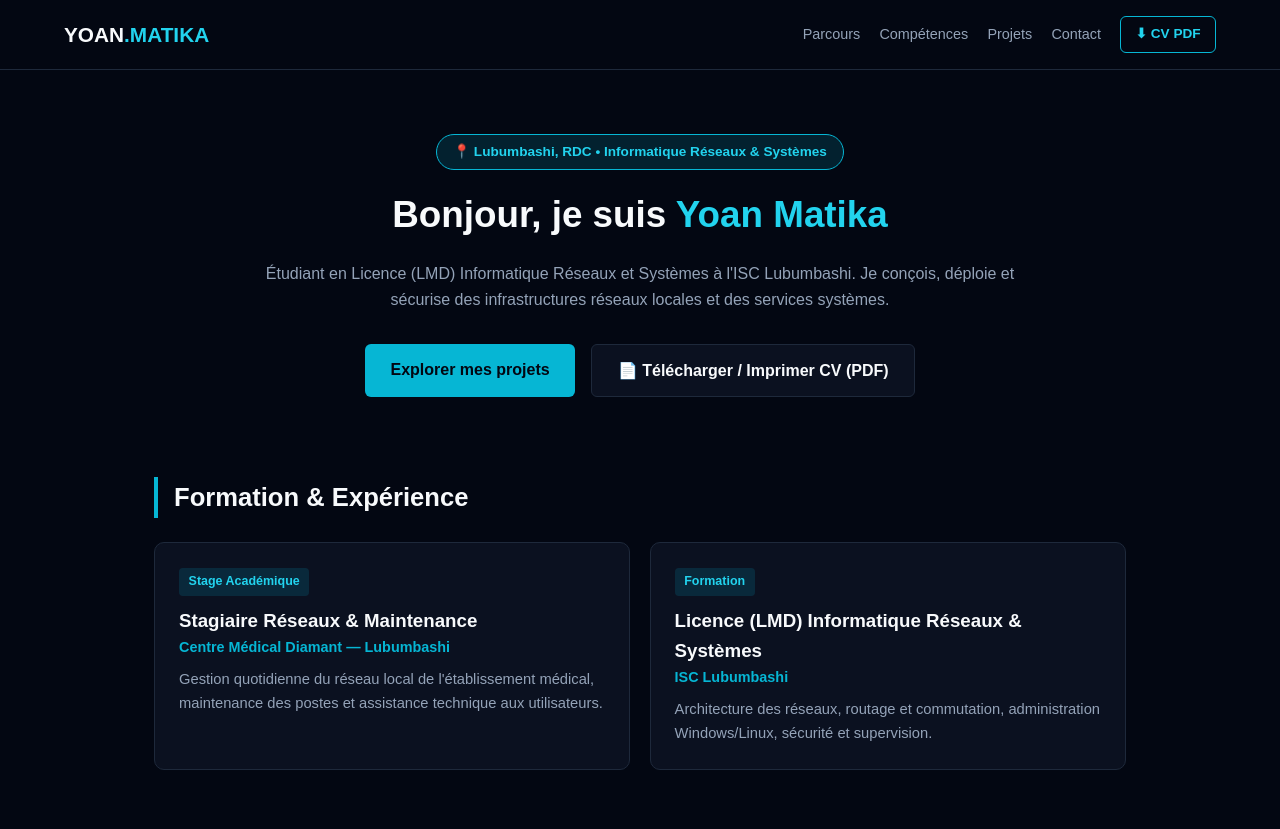
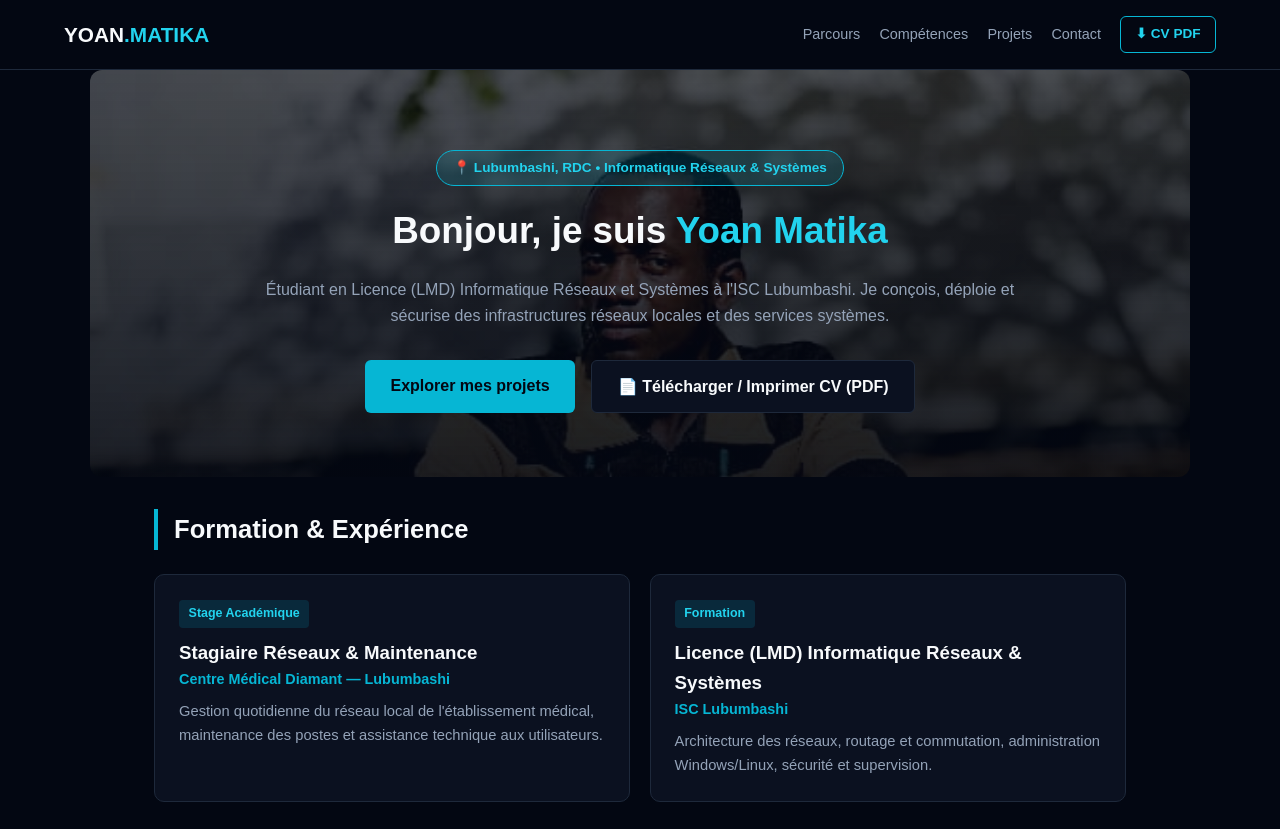
Before and after one commit to yannmat002-max/portefolio, a plain HTML site: page index.html in a window 1280 px wide. Shown: the top 829 px of the page. Drawn offline with Linux system fonts and the light colour scheme.

Commit message:
Modify hero section padding and background
Updated hero section styling and added background image.

```diff
--- a/index.html
+++ b/index.html
@@ -24,7 +24,7 @@
         nav { display: flex; align-items: center; gap: 1.2rem; }
         nav a { color: var(--text-muted); text-decoration: none; font-size: 0.9rem; }
         .nav-cv-btn { color: var(--cyan-bright); border: 1px solid var(--cyan); padding: 0.4rem 0.9rem; border-radius: 6px; font-size: 0.85rem; font-weight: 600; text-decoration: none; }
-        .hero { padding: 4rem 5% 3rem; max-width: 1100px; margin: 0 auto; text-align: center; }
+        .hero { padding: 5rem 5% 4rem; max-width: 1100px; margin: 0 auto; text-align: center; background: linear-gradient(rgba(3, 7, 18, 0.72), rgba(3, 7, 18, 0.90)), url('IMG-20251111-WA0024.jpg') center 20%/cover no-repeat; border-radius: 12px; }
         .badge { display: inline-block; background-color: var(--cyan-glow); color: var(--cyan-bright); padding: 0.4rem 1rem; border-radius: 30px; font-size: 0.85rem; font-weight: 600; margin-bottom: 1rem; border: 1px solid var(--cyan); }
         .hero h1 { font-size: 2.3rem; margin-bottom: 1rem; font-weight: 800; }
         .hero h1 span { color: var(--cyan-bright); }
```
